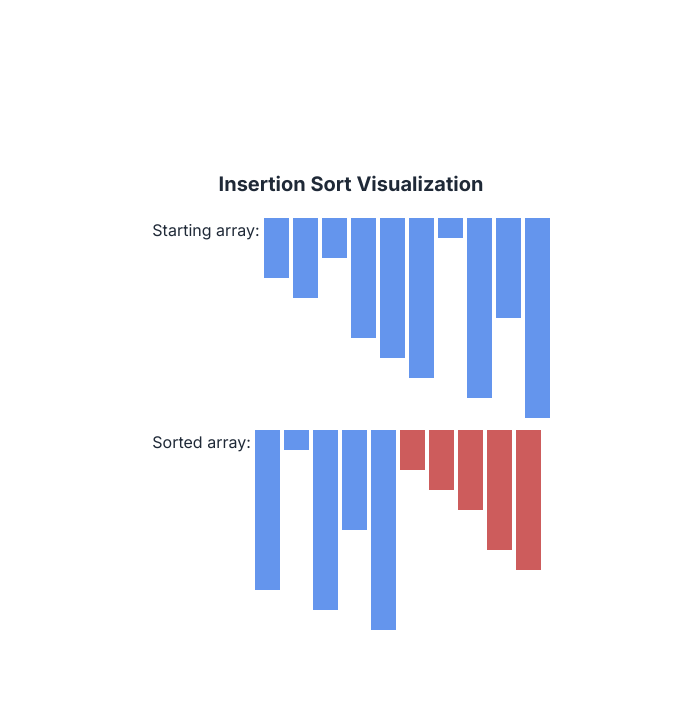
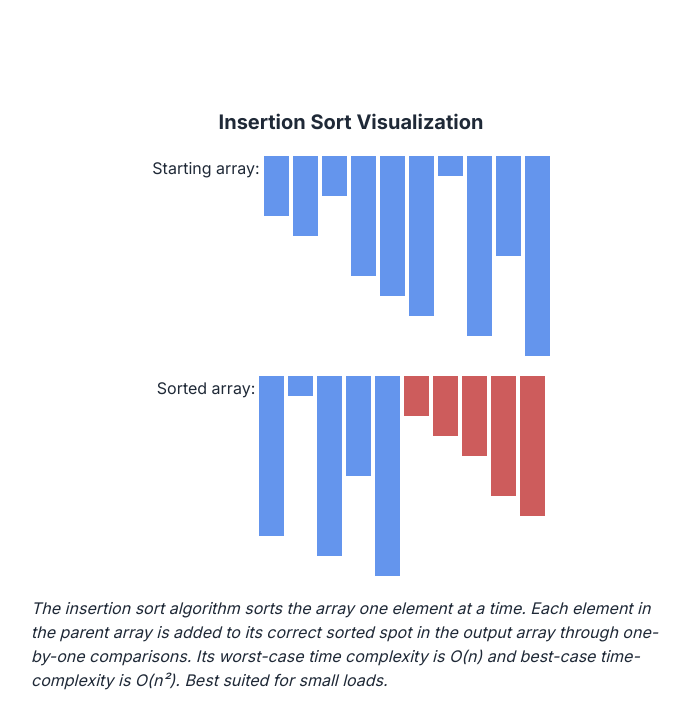
Before and after one commit to fractal-bootcamp/parthagrawal.algorithms, a Next.js app: page /algorithms/insertionsort in a window 1280 px wide. Shown: the top 728 px of the page, without its empty margins (289-979 px from the left). Built offline with nearby package versions, Linux system fonts and the light colour scheme.

Commit message:
insertion sort desc and styling

```diff
--- a/src/app/algorithms/insertionsort/page.tsx
+++ b/src/app/algorithms/insertionsort/page.tsx
@@ -92,7 +92,7 @@ const Insertion = () => {
 
                     Insertion Sort Visualization
                 </div>
-                <div className="flex flex-col gap-3">
+                <div className="flex flex-col gap-5 items-center">
 
                     <div className="flex flex-row gap-1">
                         Starting array: {startArr.map((num, idx) => {
@@ -109,6 +109,10 @@ const Insertion = () => {
                             )
                         })}
                     </div>
+                    <p className="w-[50%] italic">
+                        The insertion sort algorithm sorts the array one element at a time. Each element in the parent array is added to its correct sorted spot in the output array through one-by-one comparisons. Its worst-case time complexity is O(n) and best-case time-complexity is O(n²). Best suited for small loads.
+                    </p>
+
 
                 </div>
 
```
